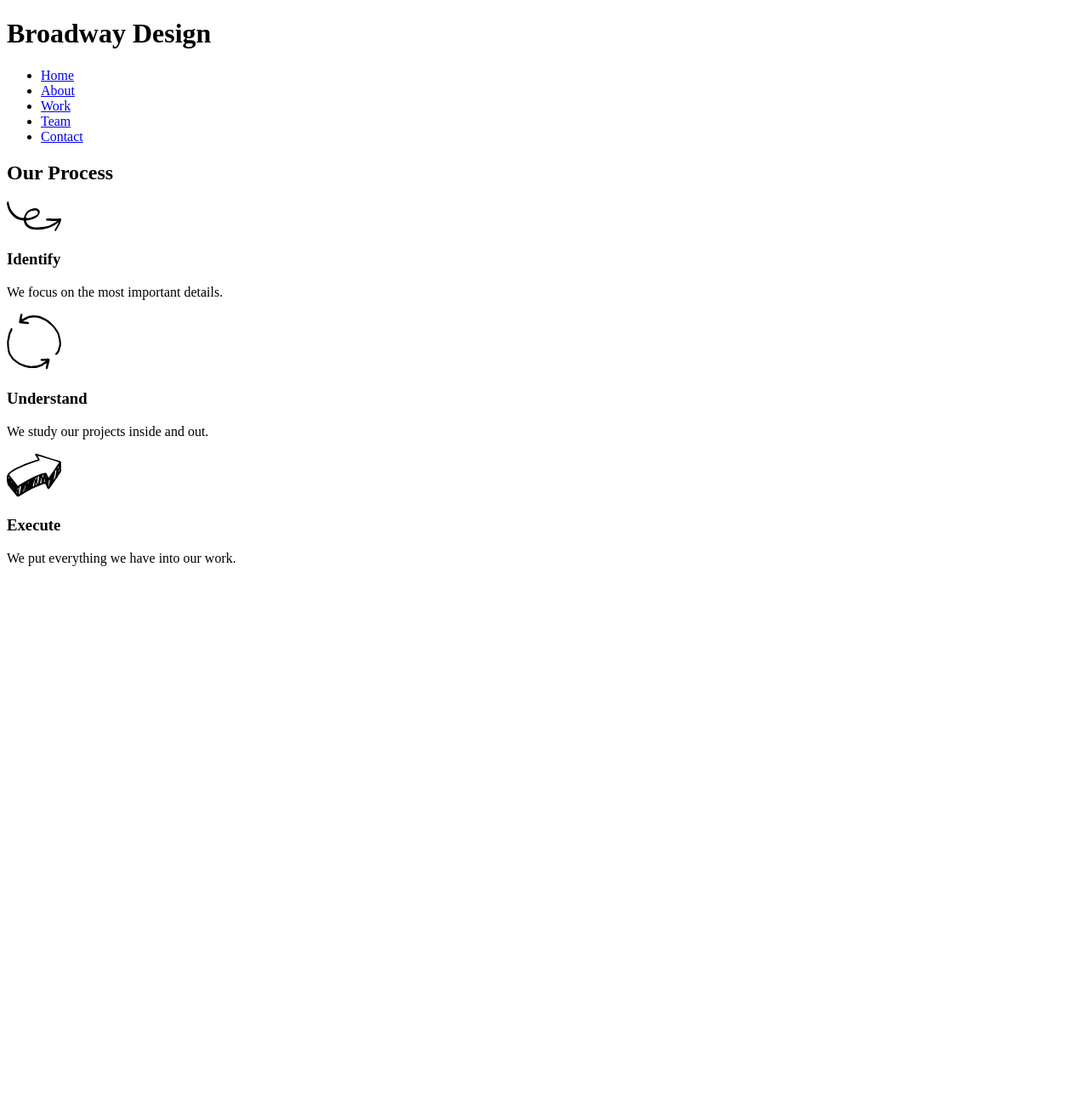
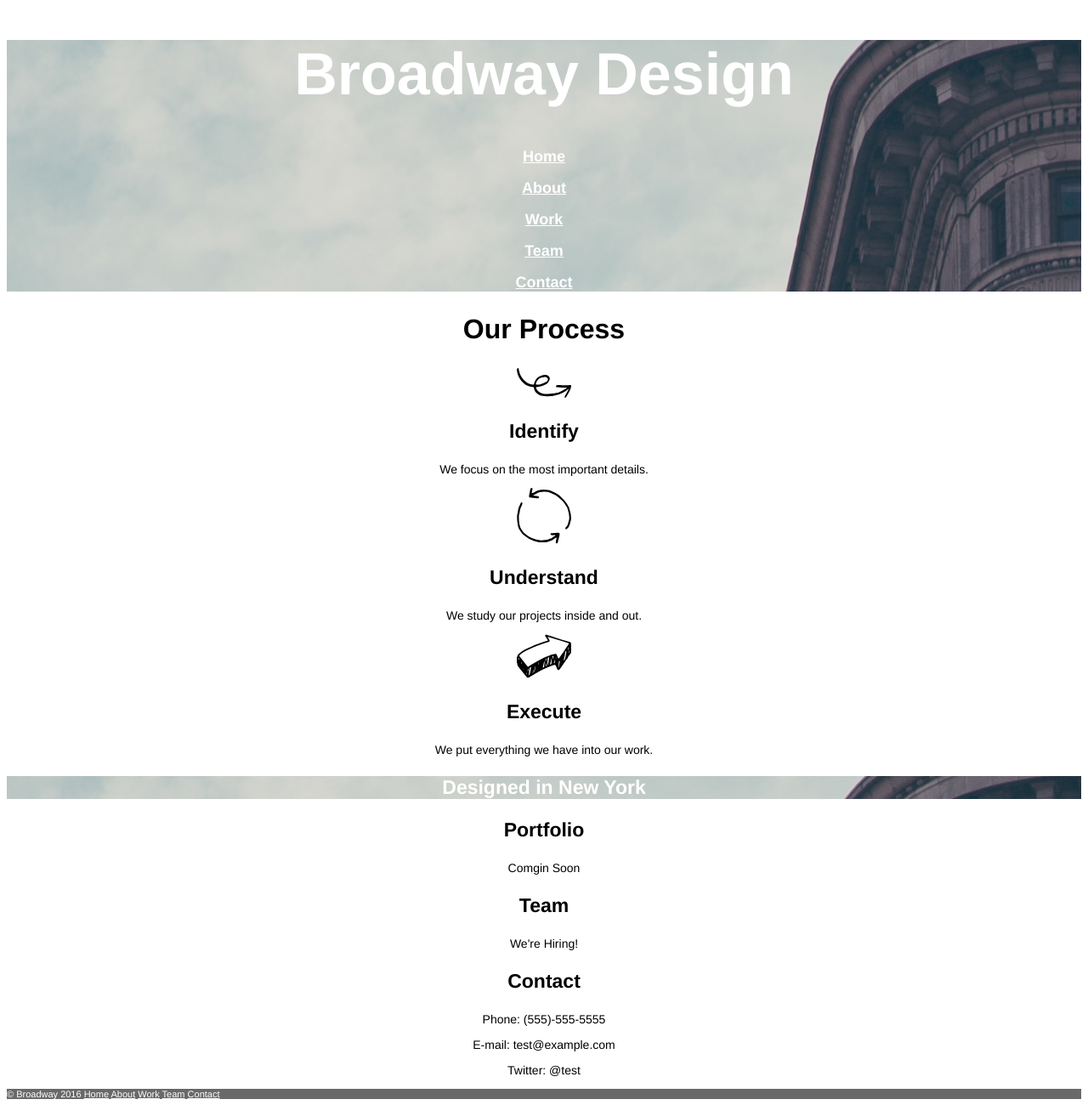
Before and after one commit to stringerd/broadway, a plain HTML site: page index.html in a window 1280 px wide. Shown: the whole page at 85% size. Before the commit the page ends 800 px from the top, so only its background shows below. Drawn offline with Linux system fonts and the light colour scheme.

Commit message:
Final version

```diff
--- a/index.html
+++ b/index.html
@@ -3,19 +3,22 @@
 
 <head>
   <title>Broadway Design</title>
-  <link href="./resources/css/style.css" type="text/css" rel="stylehsheet" />
+  <link href="./resources/css/style.css" type="text/css" rel="stylesheet" />
 </head>
 
 <body>
+  <div id="header">
     <h1>Broadway Design</h1>
-  <ul>
-    <li><a href="#">Home</a></li>
-    <li><a href="#">About</a></li>
-    <li><a href="#">Work</a></li>
-    <li><a href="#">Team</a></li>
-    <li><a href="#">Contact</a></li>
-  </ul>
+    <nav>
+      <p><a href="#">Home</a></p>
+      <p><a href="#">About</a></p>
+      <p><a href="#">Work</a></p>
+      <p><a href="#">Team</a></p>
+      <p><a href="#">Contact</a></p>
+    </nav>
+  </div>
 
+  <div id="middle">
     <h2>Our Process</h2>
 
     <p><img src="./resources/images/identify.svg" /></p>
@@ -30,5 +33,27 @@
     <h3>Execute</h3>
     <p>We put everything we have into our work.</p>
 
+    <h3 id="middle-bg">Designed in New York</h3>
+
+    <h3>Portfolio</h3>
+    <p>Comgin Soon</p>
+
+    <h3>Team</h3>
+    <p>We're Hiring!</p>
+
+    <h3>Contact</h3>
+    <p>Phone: (555)-555-5555</p>
+    <p>E-mail: test@example.com</p>
+    <p>Twitter: @test</p>
+  </div>
+
+  <p id="footer">&copy; Broadway 2016
+    <a href="#">Home</a>
+    <a href="#">About</a>
+    <a href="#">Work</a>
+    <a href="#">Team</a>
+    <a href="#">Contact</a>
+  </p>
+
 </body>
 </html>
--- /dev/null
+++ b/resources/css/style.css
@@ -0,0 +1,51 @@
+body {
+  text-align: center;
+  font-family: Helvetica;
+}
+
+#header {
+  background-image: url("../images/background.png");
+  color: white;
+}
+
+h1 {
+  color: white;
+  font-weight: bold;
+  font-size: 70px;
+}
+
+#header a {
+   font-size: 18px;
+   color: white;
+   font-weight: bold;
+}
+
+h2 {
+  font-size: 32px;
+  font-weight: bold;
+}
+
+h3 {
+  font-size: 23px;
+  font-weight: bold;
+}
+
+#middle p {
+  font-size: 14px;
+}
+
+#middle-bg {
+  color: white;
+  background-image: url("../images/background.png");
+}
+
+#footer {
+  font-size: 11px;
+  color: white;
+  background-color: dimgray;
+  text-align: left;
+}
+
+#footer a {
+  color: white;
+}
```
Lines whose indentation alone changed are shown as unchanged.
